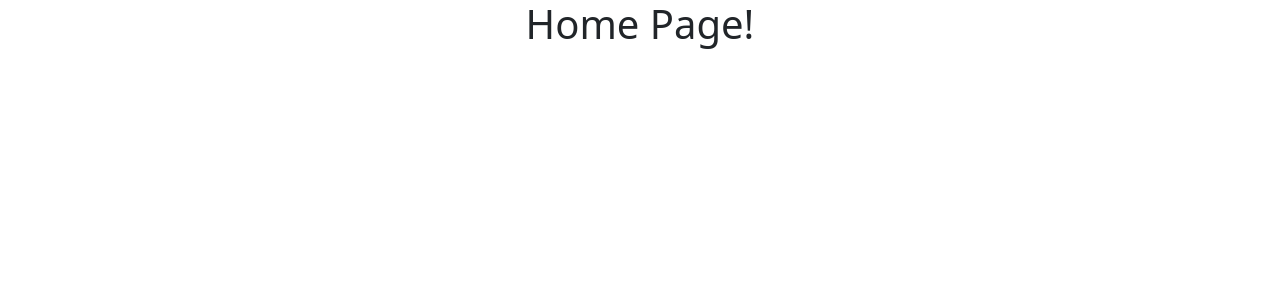
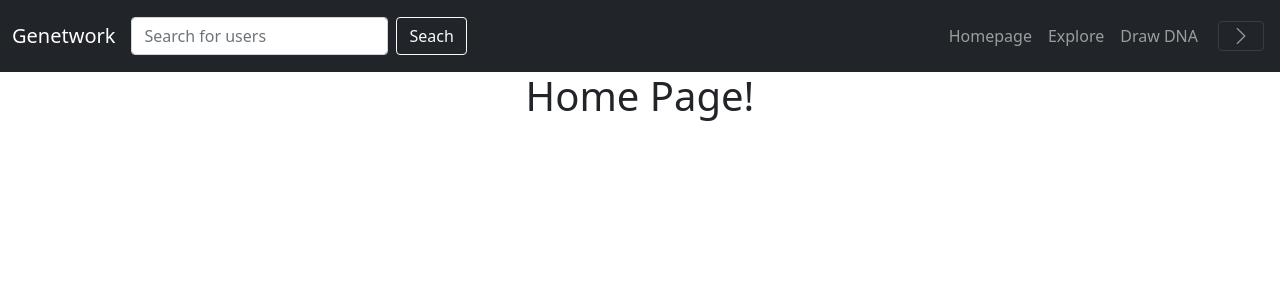
Before and after one commit to CiniMinis/workshop-project, a Flask app: page / in a window 1280 px wide. Shown: the top 300 px of the page. Run offline with Flask 2, Linux system fonts and the light colour scheme; parts of the project's set-up code (start-up, migrations or seed data) failed here and were passed over.

Commit message:
Added Navbar

```diff
--- a/app/static/main.css
+++ b/app/static/main.css
@@ -1,3 +1,6 @@
+/* Bootstrap Icons */
+@import url("https://cdn.jsdelivr.net/npm/bootstrap-icons@1.5.0/font/bootstrap-icons.css");
+
 canvas.avatar {
     width: 200px;
     height: 200px;
--- a/app/views/base.html
+++ b/app/views/base.html
@@ -6,19 +6,21 @@
     <meta name="viewport" content="width=device-width, initial-scale=1">
 
     <!-- Bootstrap CSS -->
-    <link href="https://cdn.jsdelivr.net/npm/bootstrap@5.0.0-beta3/dist/css/bootstrap.min.css" rel="stylesheet" integrity="sha384-eOJMYsd53ii+scO/bJGFsiCZc+5NDVN2yr8+0RDqr0Ql0h+rP48ckxlpbzKgwra6" crossorigin="anonymous">
+    <link href="https://cdn.jsdelivr.net/npm/bootstrap@5.1.0/dist/css/bootstrap.min.css" rel="stylesheet" integrity="sha384-KyZXEAg3QhqLMpG8r+8fhAXLRk2vvoC2f3B09zVXn8CA5QIVfZOJ3BCsw2P0p/We" crossorigin="anonymous">
 
-    <title>Workshop Project</title>
+    <title>Genetwork</title>
   </head>
   <body>
-    <!-- Bootstrap Bundle with Popper -->
-    <script src="https://cdn.jsdelivr.net/npm/bootstrap@5.0.0-beta3/dist/js/bootstrap.bundle.min.js" integrity="sha384-JEW9xMcG8R+pH31jmWH6WWP0WintQrMb4s7ZOdauHnUtxwoG2vI5DkLtS3qm9Ekf" crossorigin="anonymous"></script>
+    <!-- Bootstrap Bundle with Popper and JQuery -->
+    <script src="https://cdn.jsdelivr.net/npm/bootstrap@5.1.0/dist/js/bootstrap.bundle.min.js" integrity="sha384-U1DAWAznBHeqEIlVSCgzq+c9gqGAJn5c/t99JyeKa9xxaYpSvHU5awsuZVVFIhvj" crossorigin="anonymous"></script>
     <script src="https://code.jquery.com/jquery-3.5.1.min.js" integrity="sha256-9/aliU8dGd2tb6OSsuzixeV4y/faTqgFtohetphbbj0=" crossorigin="anonymous"></script>
 
     <!-- Load general JS and CSS-->
     <link rel='stylesheet' type='text/css' href='/static/main.css'>
     <script src='/static/main.js'></script>
 
+    {% include "snippets/navbar.html" %}
+
     {% block content%}
 
     {% endblock %}
--- /dev/null
+++ b/app/views/snippets/navbar.html
@@ -0,0 +1,48 @@
+<!-- Navbar snippet -->
+<nav class="navbar navbar-dark bg-dark">
+    <div class="container-fluid">
+
+        <!-- Brand -->
+        <a href="#" class="navbar-brand">
+            Genetwork
+        </a>
+
+        <!-- Search bar -->
+        <form class="me-auto d-flex">
+            <input type="search" class="form-control" placeholder="Search for users" />
+            <button type="submit" class="btn btn-outline-light ms-2"> Seach </button>
+        </form>
+
+        <!-- Page navigation links-->
+        <div class="p-2 collapse show collapse-horizontal" id="navbarPagesList">
+            <div class="d-flex flex-row navbar-nav">
+                <a href="/" class="p-2 nav-link text-nowrap">Homepage</a>
+                <a href="/explore" class="p-2 nav-link text-nowrap">Explore</a>
+                <a href="/draw" class="p-2 nav-link text-nowrap">Draw DNA</a>
+            </div>
+        </div>
+
+        <!-- Toggle page selection -->
+        <div class="p-1 flex-shrink-1">
+            <button type="button" class="navbar-toggler" id="navbarPagesToggler" data-bs-toggle="collapse"
+                data-bs-target="#navbarPagesList">
+                <i class="bi bi-chevron-right"></i>
+            </button>
+        </div>
+    </div>
+</nav>
+
+<script>
+    // changes icon of navbar toggler on toggle
+    $().ready(() => {
+        // make icon be retract
+        $('#navbarPagesList').on('show.bs.collapse', () => {
+            $('#navbarPagesToggler > i').addClass("bi-chevron-right").removeClass("bi-chevron-left");
+        });
+
+        // make icon be extend
+        $('#navbarPagesList').on('hide.bs.collapse', () => {
+            $('#navbarPagesToggler > i').addClass("bi-chevron-left").removeClass("bi-chevron-right");
+        });
+    });
+</script>
```
Also changed, not shown: todo.md (+1 -1 lines).
